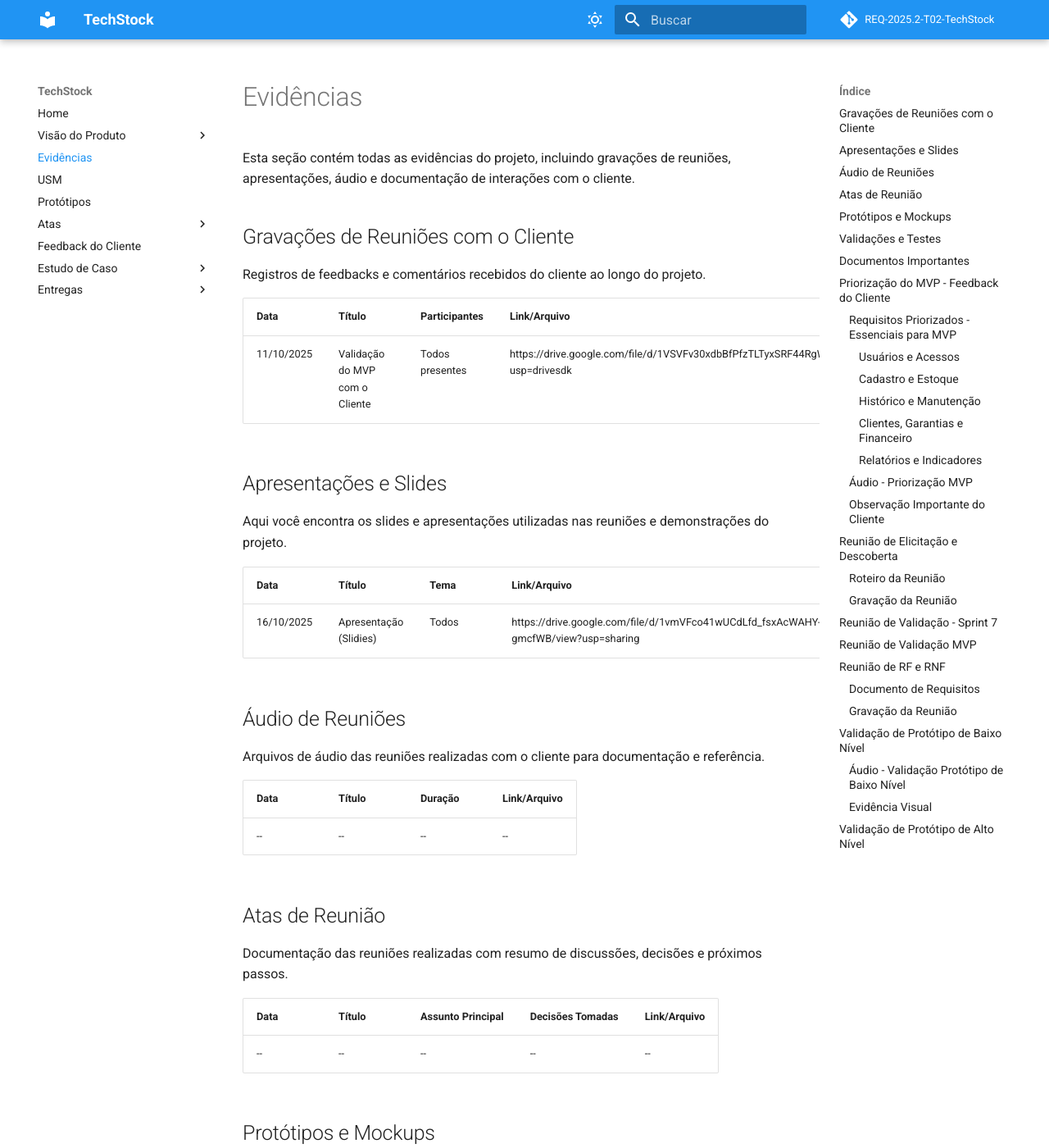
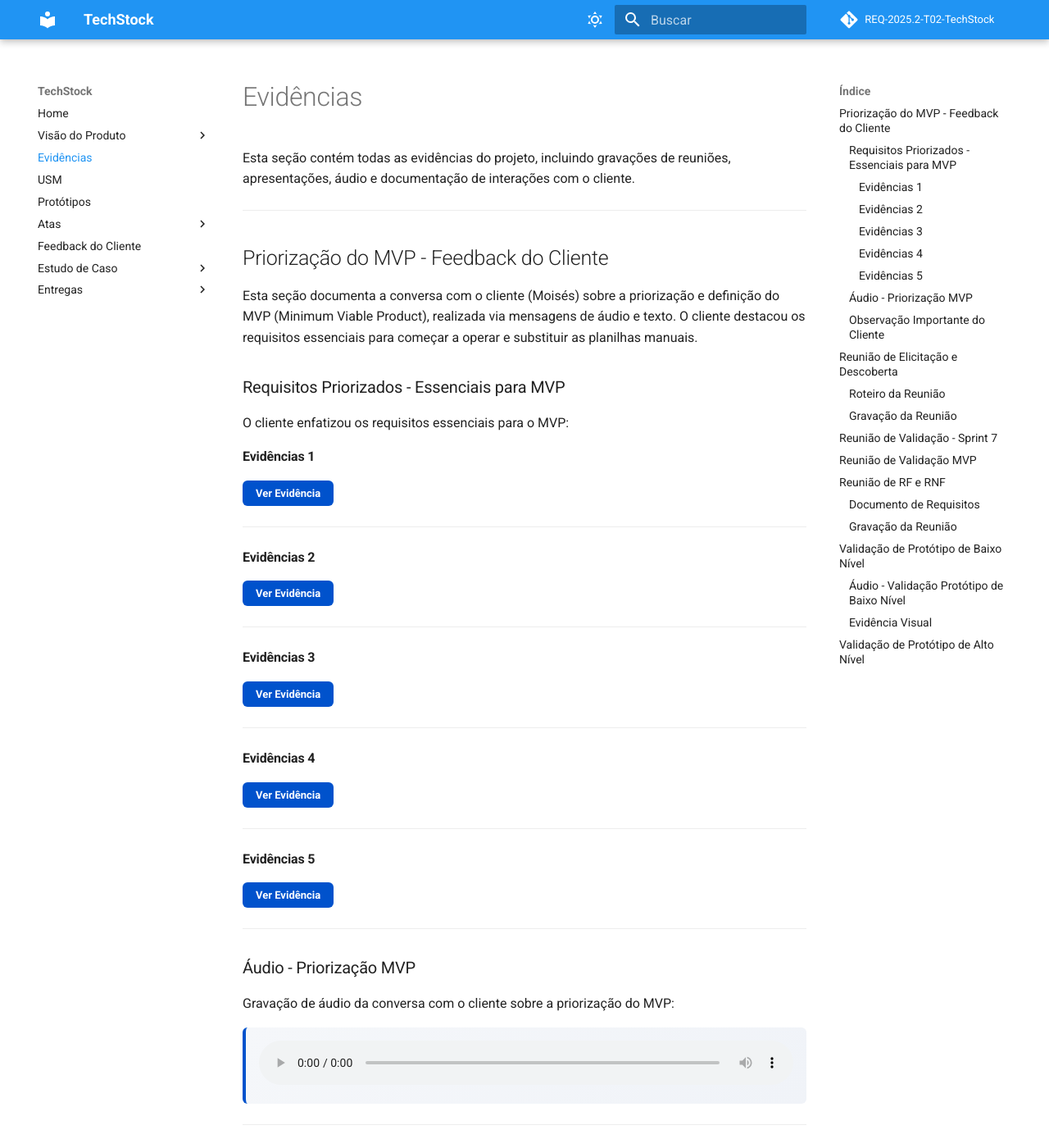
Before and after one commit to mdsreq-fga-unb/REQ-2025.2-T02-TechStock, an MkDocs documentation site: the page built from docs/evidencias/index.md, in a window 1280 px wide and 1400 px high. Shown: the whole window at 82% size. Built offline with MkDocs 1.6.1 and Material for MkDocs 9.7.7, drawn with Linux system fonts in a browser that asks for light colours; some of the changed text lies outside the part shown.

Commit message:
docs: atualiza a documentação de evidencias

```diff
--- a/docs/evidencias/index.md
+++ b/docs/evidencias/index.md
@@ -1,63 +1,6 @@
 # Evidências
 
 Esta seção contém todas as evidências do projeto, incluindo gravações de reuniões, apresentações, áudio e documentação de interações com o cliente.
-
-## Gravações de Reuniões com o Cliente
-
-Registros de feedbacks e comentários recebidos do cliente ao longo do projeto.
-
-| Data | Título | Participantes | Link/Arquivo |
-|------|--------|---------------|--------------|
-| 11/10/2025 | Validação do MVP com o Cliente | Todos presentes | https://drive.google.com/file/d/1VSVFv30xdbBfPfzTLTyxSRF44RgW0eRd/view?usp=drivesdk |
-
-## Apresentações e Slides
-
-Aqui você encontra os slides e apresentações utilizadas nas reuniões e demonstrações do projeto.
-
-| Data | Título | Tema | Link/Arquivo |
-|------|--------|------|--------------|
-| 16/10/2025 | Apresentação (Slidies)| Todos | https://drive.google.com/file/d/1vmVFco41wUCdLfd_fsxAcWAHY-gmcfWB/view?usp=sharing |
-
-## Áudio de Reuniões
-
-Arquivos de áudio das reuniões realizadas com o cliente para documentação e referência.
-
-| Data | Título | Duração | Link/Arquivo |
-|------|--------|---------|--------------|
-| -- | -- | -- | -- |
-
-## Atas de Reunião
-
-Documentação das reuniões realizadas com resumo de discussões, decisões e próximos passos.
-
-| Data | Título | Assunto Principal | Decisões Tomadas | Link/Arquivo |
-|------|--------|------------------|-----------------|--------------|
-| -- | -- | -- | -- | -- |
-
-
-## Protótipos e Mockups
-
-Versões de protótipos e mockups apresentados ao cliente durante o desenvolvimento.
-
-| Versão | Data | Descrição | Link/Arquivo |
-|--------|------|-----------|--------------|
-| -- | -- | -- | -- |
-
-## Validações e Testes
-
-Evidências de validações realizadas com o cliente e testes executados.
-
-| Data | Tipo | Descrição | Resultado | Link/Arquivo |
-|------|------|-----------|-----------|--------------|
-| -- | -- | -- | -- | -- |
-
-## Documentos Importantes
-
-Documentação relevante do projeto e comunicações com o cliente.
-
-| Documento | Data | Descrição | Link/Arquivo |
-|-----------|------|-----------|--------------|
-| Docs (RF) e (RNF) | 11/10/2025 | -- | https://docs.google.com/document/d/12iLfANvTRu1hUw8SZgOLxpOGYA2biz1kvy5VJyi-hIQ/edit?tab=t.0 |
 
 ---
 
@@ -137,18 +80,9 @@ Esta seção documenta a conversa com o cliente (Moisés) sobre a priorização
 </script>
 
 ### Requisitos Priorizados - Essenciais para MVP
+O cliente enfatizou os requisitos essenciais para o MVP:
 
-#### Usuários e Acessos
-O cliente enfatizou a necessidade de um sistema seguro com controle de acesso:
-
-- **RF28**: Criação de usuários
-- **RNF01**: Interface simples e intuitiva
-- **RNF02**: Registro rápido (até 3 cliques)
-- **RNF06**: Login e senha por usuário
-- **RNF07**: Backup automático diário
-- **RNF10**: Acesso web responsivo
-- **RNF11**: Acesso dentro e fora da loja (nuvem)
-
+#### Evidências 1
 <button class="view-btn" onclick="openModal('modal1')">Ver Evidência</button>
 
 <div id="modal1" class="modal">
@@ -158,11 +92,7 @@ O cliente enfatizou a necessidade de um sistema seguro com controle de acesso:
 
 ---
 
-#### Cadastro e Estoque
-Funcionalidades críticas para gerenciar produtos:
-
-- **RF06**: Alertas de estoque mínimo
-- **RF25**: Estoque automático nas plataformas
+#### Evidências 2
 
 <button class="view-btn" onclick="openModal('modal2')">Ver Evidência</button>
 
@@ -172,13 +102,7 @@ Funcionalidades críticas para gerenciar produtos:
 </div>
 
 ---
-
-#### Histórico e Manutenção
-Rastreabilidade completa das operações:
-
-- **RF08**: Registro de testes feitos nos celulares
-- **RF07**: Histórico completo de cada celular
-- **RF09**: Vincular peças usadas em consertos
+#### Evidências 3
 
 <button class="view-btn" onclick="openModal('modal3')">Ver Evidência</button>
 
@@ -189,16 +113,7 @@ Rastreabilidade completa das operações:
 
 ---
 
-#### Clientes, Garantias e Financeiro
-Gestão de informações e relatórios:
-
-- **RF11**: Classificação de clientes (consumidor, revendedor, manutenção)
-- **RF13**: Relatórios de clientes
-- **RF16**: Alertas de vencimento de garantias
-- **RF19**: Relatórios financeiros
-- **RF20**: Emitir notas fiscais/boletos
-- **RF21**: Relatórios de estoque
-- **RF22**: Gráficos de peças mais usadas e problemas comuns
+#### Evidências 4
 
 <button class="view-btn" onclick="openModal('modal4')">Ver Evidência</button>
 
@@ -209,14 +124,7 @@ Gestão de informações e relatórios:
 
 ---
 
-#### Relatórios e Indicadores
-Necessidade de dashboards e métricas consolidadas:
-
-- **RNF03**: Dashboards
-- **RNF04**: Consultas rápidas (<60s)
-- **RNF05**: Suporte a 5.000 registros
-- **RNF08**: Logs de acesso
-- **RNF12**: Uso simultâneo sem perda de dados
+#### Evidências 5
 
 <button class="view-btn" onclick="openModal('modal5')">Ver Evidência</button>
 
```
